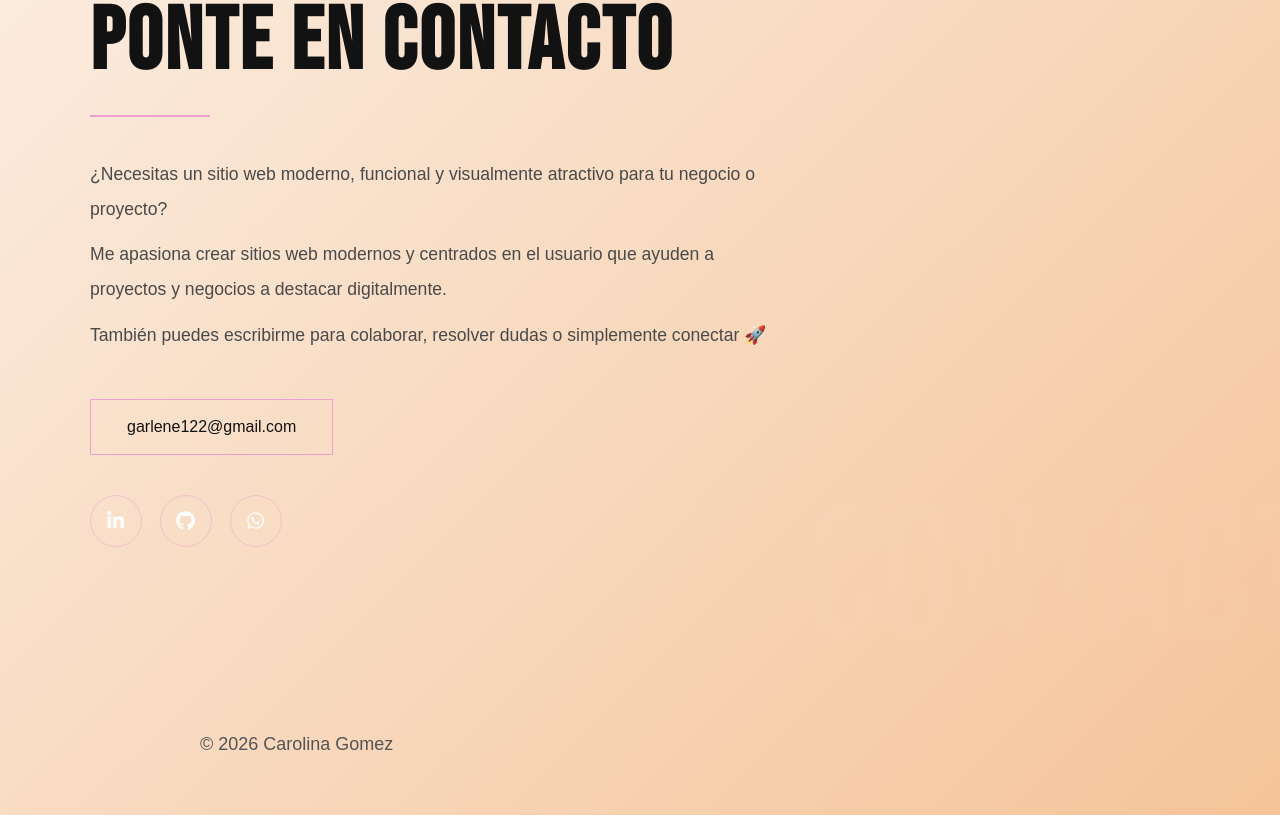
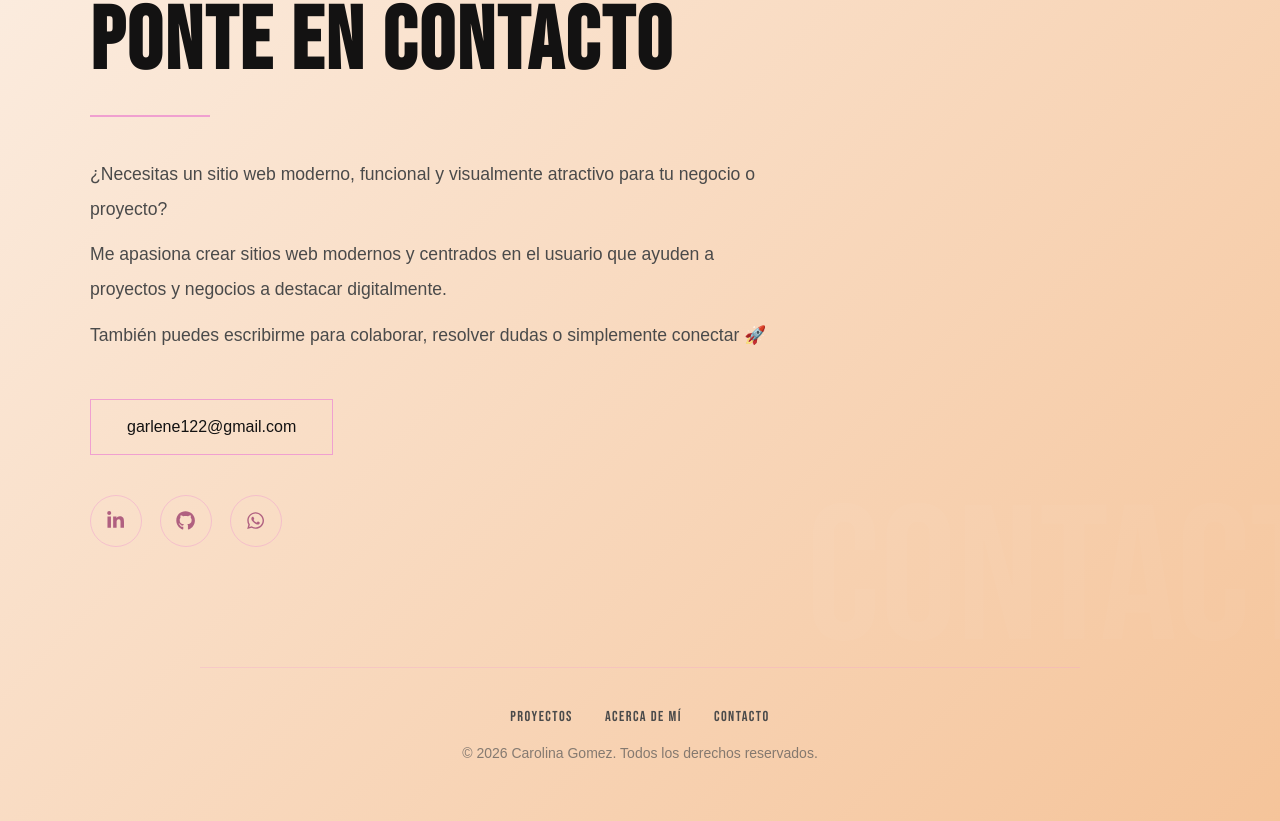
Before and after one commit to carolina0304/Portfolio, a React app: page / in a window 1280 px wide. Shown: the part 3815-4636 px from the top of the page. Built offline with nearby package versions, Linux system fonts and the light colour scheme; the HTML template or start-up script is replaced by a standard one.

Commit message:
design final

```diff
--- a/src/blocks/aboutme.css
+++ b/src/blocks/aboutme.css
@@ -57,6 +57,7 @@
   box-shadow: 0 10px 30px rgba(0, 0, 0, 0.05);
 
   position: relative;
+  z-index: 1;
 
   transition:
     transform 0.3s ease,
--- a/src/blocks/contact.css
+++ b/src/blocks/contact.css
@@ -103,7 +103,7 @@
 
   border-radius: 50%;
 
-  color: white;
+  color: #b06080;
   font-size: 1.2rem;
 
   text-decoration: none;
--- a/src/blocks/footer.css
+++ b/src/blocks/footer.css
@@ -1,16 +1,37 @@
 .footer {
   max-width: 880px;
-  padding-bottom: 60px;
+  padding: 40px 48px 60px;
   margin: auto;
+  display: flex;
+  flex-direction: column;
+  align-items: center;
+  gap: 20px;
+  border-top: 1px solid rgba(240, 160, 208, 0.3); /* ← línea separadora */
+}
+
+.footer__nav {
+  display: flex;
+  gap: 32px;
+}
+
+.footer__nav a {
+  font-family: "Bebas Neue", sans-serif;
+  font-size: 0.9rem;
+  letter-spacing: 0.1em;
+  color: #4a4a4a;
+  text-decoration: none;
+  transition: color 0.2s ease;
+}
+
+.footer__nav a:hover {
+  color: #b06080;
 }
 
 .footer__copyright {
-  width: 318px;
   font-family: "Montserrat", sans-serif;
-  font-weight: 400;
-  font-size: 18px;
-  margin-top: 67px;
-  color: rgba(84, 84, 84, 1);
+  font-size: 14px;
+  color: rgba(84, 84, 84, 0.7);
+  text-align: center;
 }
 @media screen and (max-width: 1024px) {
   .footer__copyright {
--- a/src/components/Footer/Footer.jsx
+++ b/src/components/Footer/Footer.jsx
@@ -1,7 +1,14 @@
 const Footer = () => {
   return (
     <footer className="footer">
-      <p className="footer__copyright">&copy; 2026 Carolina Gomez</p>
+      <nav className="footer__nav">
+        <a href="#proyectos">Proyectos</a>
+        <a href="#acercademi">Acerca de mí</a>
+        <a href="#contacto">Contacto</a>
+      </nav>
+      <p className="footer__copyright">
+        © 2026 Carolina Gomez. Todos los derechos reservados.
+      </p>
     </footer>
   );
 };
```
